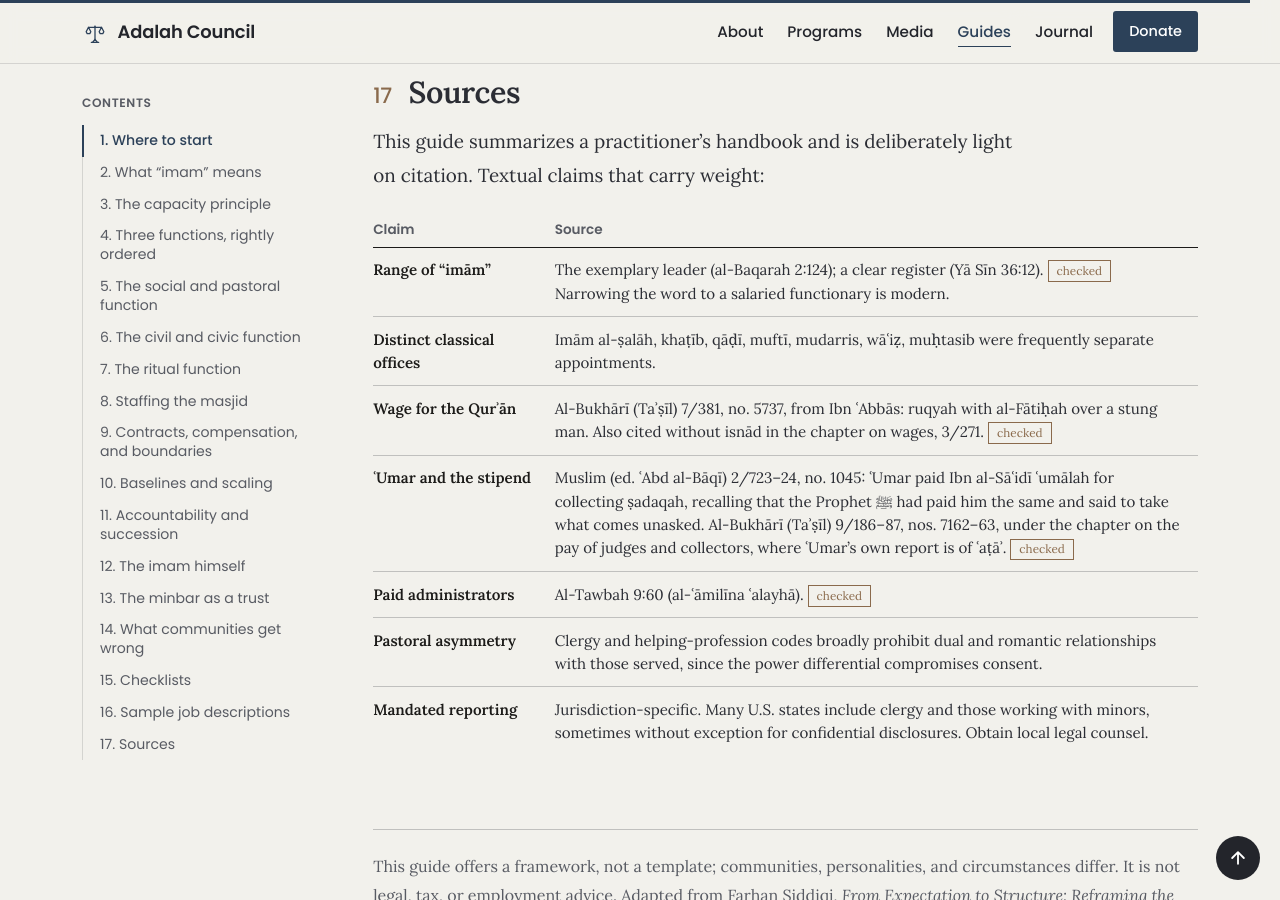
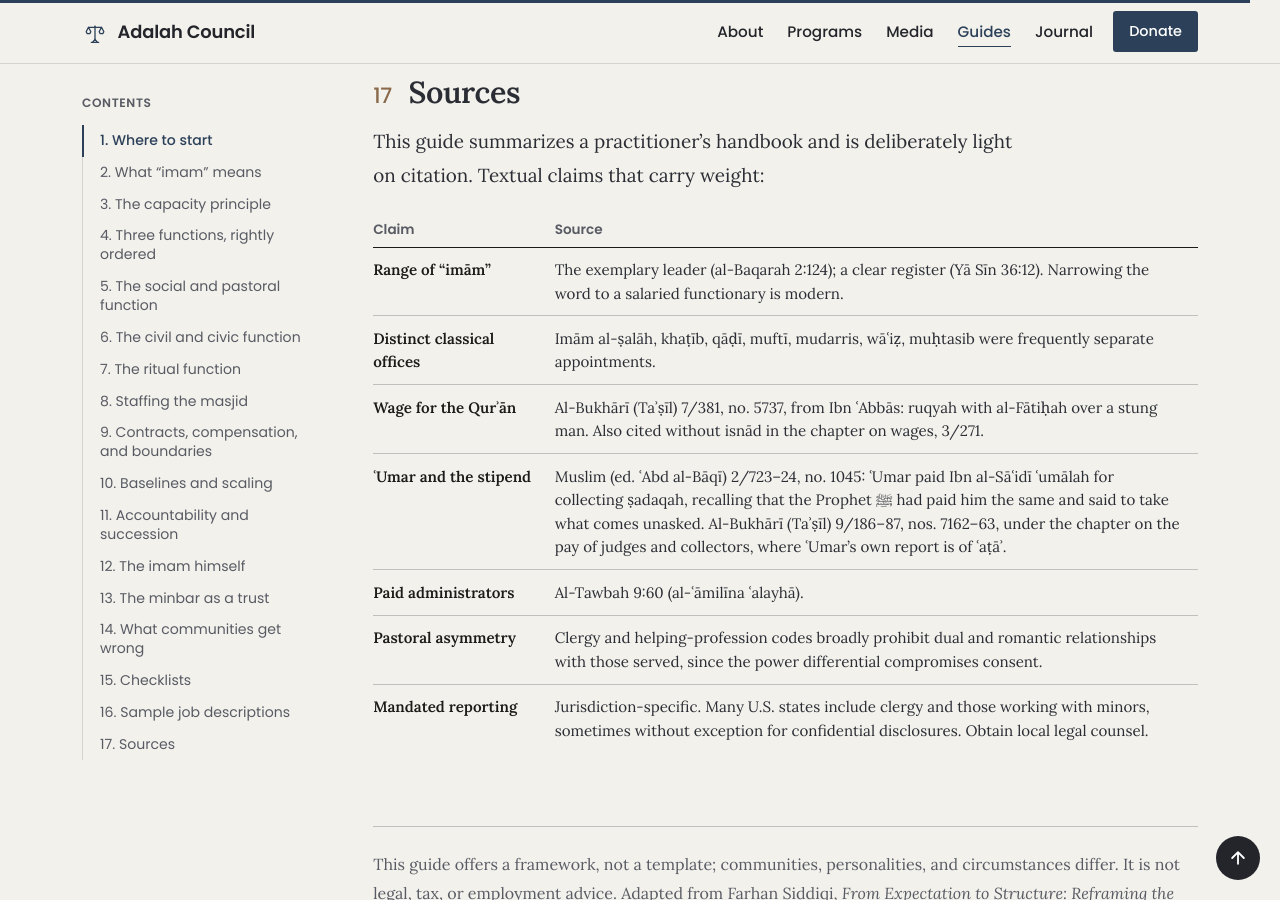
Before and after one commit to AdalahCouncil-source/adalahcouncil.org, a Jekyll site: the page built from _guides/from-expectation-to-structure.md, in a window 1280 px wide and 900 px high, scrolled down 23851 px. Built offline with Jekyll 4.4.1, drawn with Linux system fonts in a browser that asks for light colours.

Commit message:
Guide: remove 'checked' marks from the sources table
Co-Authored-By: Claude Opus 5.5 <noreply@anthropic.com>
Claude-Session: https://claude.ai/code/session_01YYYoRatyiGcH7sLz8UvVm6

```diff
--- a/_includes/guides/from-expectation-to-structure.html
+++ b/_includes/guides/from-expectation-to-structure.html
@@ -493,11 +493,11 @@
   <div class="scroll"><table>
     <thead><tr><th>Claim</th><th>Source</th></tr></thead>
     <tbody>
-      <tr><th>Range of “imām”</th><td>The exemplary leader (al-Baqarah 2:124); a clear register (Yā Sīn 36:12). <span class="status ok">checked</span> Narrowing the word to a salaried functionary is modern.</td></tr>
+      <tr><th>Range of “imām”</th><td>The exemplary leader (al-Baqarah 2:124); a clear register (Yā Sīn 36:12). Narrowing the word to a salaried functionary is modern.</td></tr>
       <tr><th>Distinct classical offices</th><td>Imām al-ṣalāh, khaṭīb, qāḍī, muftī, mudarris, wāʿiẓ, muḥtasib were frequently separate appointments.</td></tr>
-      <tr><th>Wage for the Qurʾān</th><td>Al-Bukhārī (Taʾṣīl) 7/381, no. 5737, from Ibn ʿAbbās: ruqyah with al-Fātiḥah over a stung man. Also cited without isnād in the chapter on wages, 3/271. <span class="status ok">checked</span></td></tr>
-      <tr><th>ʿUmar and the stipend</th><td>Muslim (ed. ʿAbd al-Bāqī) 2/723–24, no. 1045: ʿUmar paid Ibn al-Sāʿidī ʿumālah for collecting ṣadaqah, recalling that the Prophet ﷺ had paid him the same and said to take what comes unasked. Al-Bukhārī (Taʾṣīl) 9/186–87, nos. 7162–63, under the chapter on the pay of judges and collectors, where ʿUmar’s own report is of ʿaṭāʾ. <span class="status ok">checked</span></td></tr>
-      <tr><th>Paid administrators</th><td>Al-Tawbah 9:60 (al-ʿāmilīna ʿalayhā). <span class="status ok">checked</span></td></tr>
+      <tr><th>Wage for the Qurʾān</th><td>Al-Bukhārī (Taʾṣīl) 7/381, no. 5737, from Ibn ʿAbbās: ruqyah with al-Fātiḥah over a stung man. Also cited without isnād in the chapter on wages, 3/271.</td></tr>
+      <tr><th>ʿUmar and the stipend</th><td>Muslim (ed. ʿAbd al-Bāqī) 2/723–24, no. 1045: ʿUmar paid Ibn al-Sāʿidī ʿumālah for collecting ṣadaqah, recalling that the Prophet ﷺ had paid him the same and said to take what comes unasked. Al-Bukhārī (Taʾṣīl) 9/186–87, nos. 7162–63, under the chapter on the pay of judges and collectors, where ʿUmar’s own report is of ʿaṭāʾ.</td></tr>
+      <tr><th>Paid administrators</th><td>Al-Tawbah 9:60 (al-ʿāmilīna ʿalayhā).</td></tr>
       <tr><th>Pastoral asymmetry</th><td>Clergy and helping-profession codes broadly prohibit dual and romantic relationships with those served, since the power differential compromises consent.</td></tr>
       <tr><th>Mandated reporting</th><td>Jurisdiction-specific. Many U.S. states include clergy and those working with minors, sometimes without exception for confidential disclosures. Obtain local legal counsel.</td></tr>
     </tbody>
```
